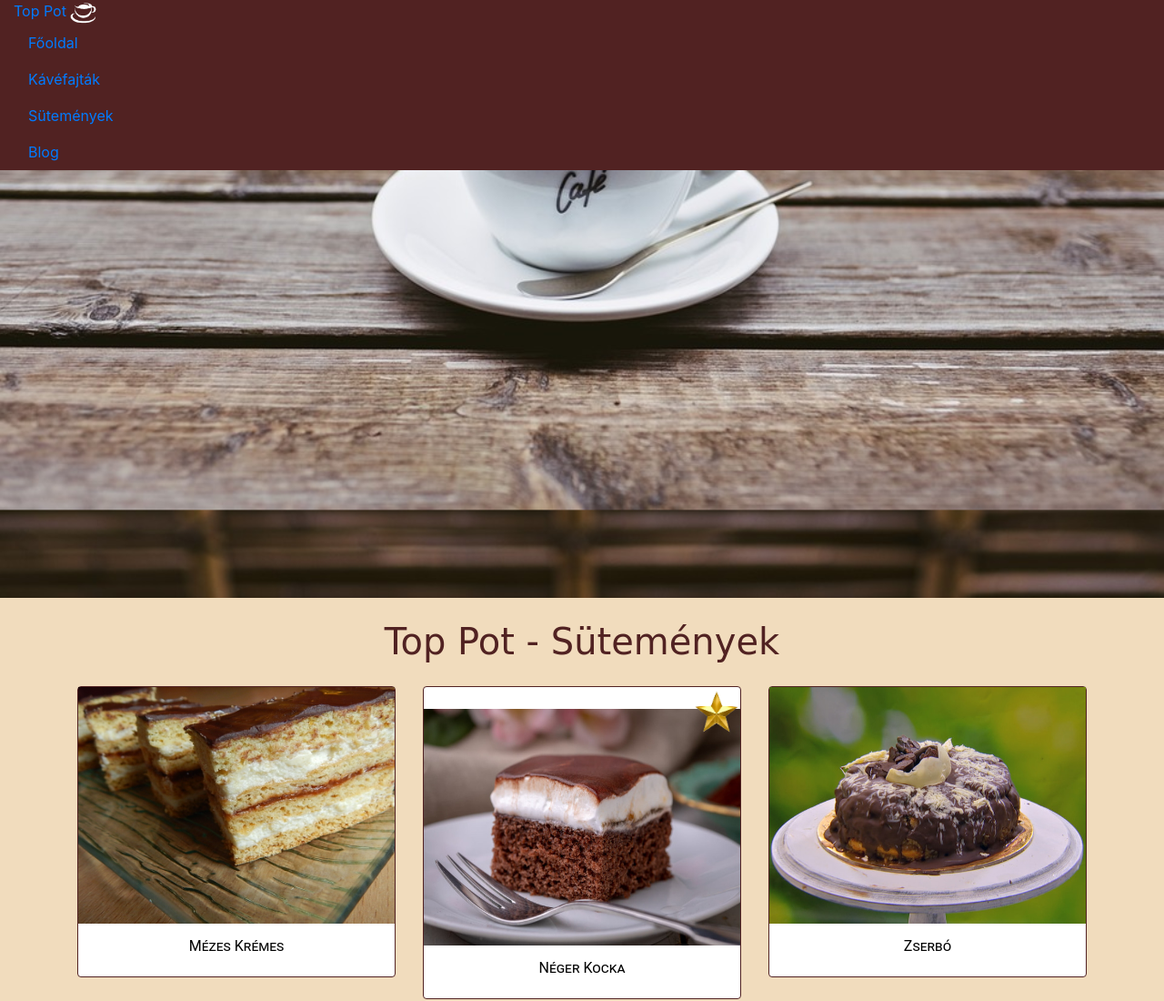
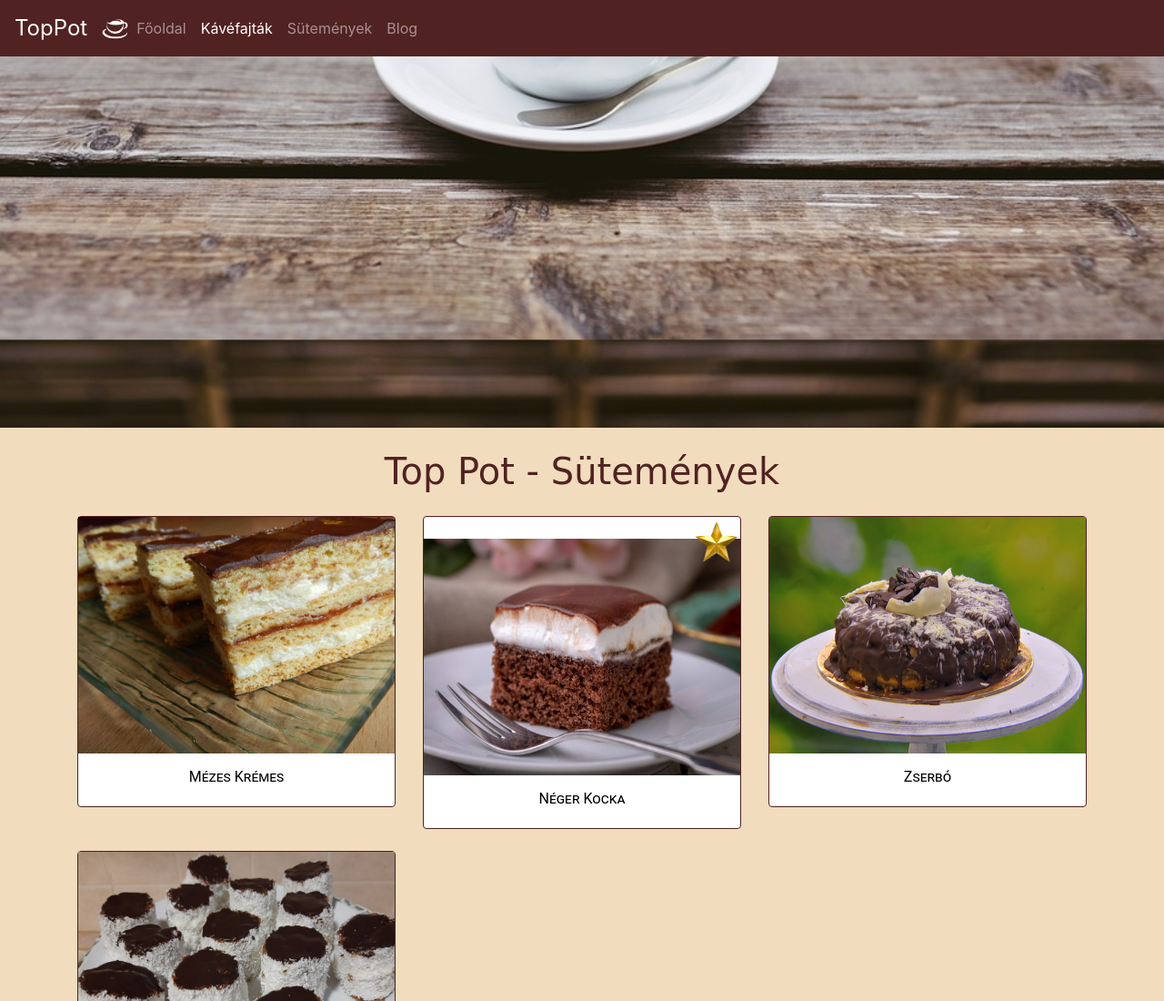
Before and after one commit to Groszi01/TopPotWeb, a plain HTML site: page Laptop/Sütemények/sutemenyek.html in a window 1280 px wide. Shown: the top 1100 px of the page at 91% size. Drawn offline with nearby package versions, Linux system fonts and the light colour scheme; a web font is replaced by a local one.

Commit message:
setemny2

```diff
--- a/Laptop/Sütemények/sutemenyek.html
+++ b/Laptop/Sütemények/sutemenyek.html
@@ -4,25 +4,26 @@
     <meta charset="UTF-8">
     <meta http-equiv="X-UA-Compatible" content="IE=edge">
     <meta name="viewport" content="width=device-width, initial-scale=1.0">
-    <title>Top Pot -Sütemények</title>
+    <title>Top Pot - Sütemények</title>
     <link rel="stylesheet" href="https://cdn.jsdelivr.net/npm/bootstrap@4.6.2/dist/css/bootstrap.min.css" integrity="sha384-xOolHFLEh07PJGoPkLv1IbcEPTNtaed2xpHsD9ESMhqIYd0nLMwNLD69Npy4HI+N" crossorigin="anonymous">
     <link rel="stylesheet" href="./sutemenyek.css">
+    <link rel="icon" type="image/x-icon" href="../../Képek/Iconok/kave_logo2.png">
 </head>
 <body>
-    <nav class="container-fluid">
-        <div class="row">
-            <div class="col-12">
-                <a href="../Fő oldal/fooldal.html">
-                    Top Pot
-                    <img src="../../Képek/Iconok/logo.png" alt="logo">
-                </a>
-                <a class="nav-link active" href="../Fő oldal/index.html">Főoldal</a>
-                <a class="nav-link" href="../Kávéfajták/kavefajtak.html">Kávéfajták</a>
-                <a class="nav-link" href="../Sütemények/sutemenyek.html">Sütemények</a>
-                <a class="nav-link" href="../Blog/blog.html">Blog</a>
-            </div>
+    <nav class="navbar navbar-expand-lg navbar-dark fixed-top">
+        <a class="navbar-brand" id="brandnev" href="../Fő oldal/index.html">TopPot</a><img src="../../Képek/Iconok/logo.png" alt="TopPot logo">
+        <button class="navbar-toggler" type="button" data-toggle="collapse" data-target="#navbarMenu" aria-controls="navbarNavAltMarkup" aria-expanded="false" aria-label="Toggle navigation">
+          <span class="navbar-toggler-icon"></span>
+        </button>
+        <div class="collapse navbar-collapse" id="navbarMenu">
+          <div class="navbar-nav">
+            <a class="nav-link" href="../Fő oldal/index.html">Főoldal</a>
+            <a class="nav-link active" href="./kavefajtak.html">Kávéfajták</a>
+            <a class="nav-link" href="../Sütemények/sutemenyek.html">Sütemények</a>
+            <a class="nav-link" href="../Blog/blog.html">Blog</a>
+          </div>
         </div>
-    </nav>
+      </nav>
     <div class="banner"></div>
 
     <div class="container">
```
